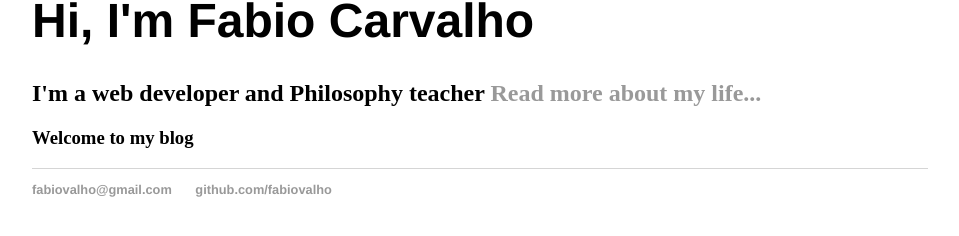
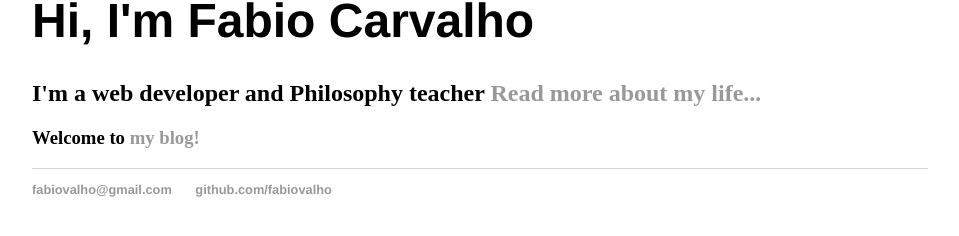
Before and after one commit to fabiovalho/fabiovalho.github.io, a Jekyll site: the page built from index.html, in a window 1280 px wide. Shown: the part 117-353 px from the top of the page, without its empty margins (160-1119 px from the left). Built offline with Jekyll 4.4.1, drawn with Linux system fonts in a browser that asks for light colours.

Commit message:
Update index.html

```diff
--- a/index.html
+++ b/index.html
@@ -2,8 +2,8 @@
 layout: default
 title: Fabio Carvalho, developer & philosophy teacher
 ---
-<div class="blurb">
+<div class="welcome-page">
 	<h1>Hi, I'm Fabio Carvalho</h1>
 	<h2>I'm a web developer and Philosophy teacher <a href="/about">Read more about my life...</a></h2>
-	<h3>Welcome to my blog</h3>
-</div><!-- /.blurb -->
+	<h3>Welcome to <a href="/blog/index.html">my blog!</a></h3>
+</div>
```
